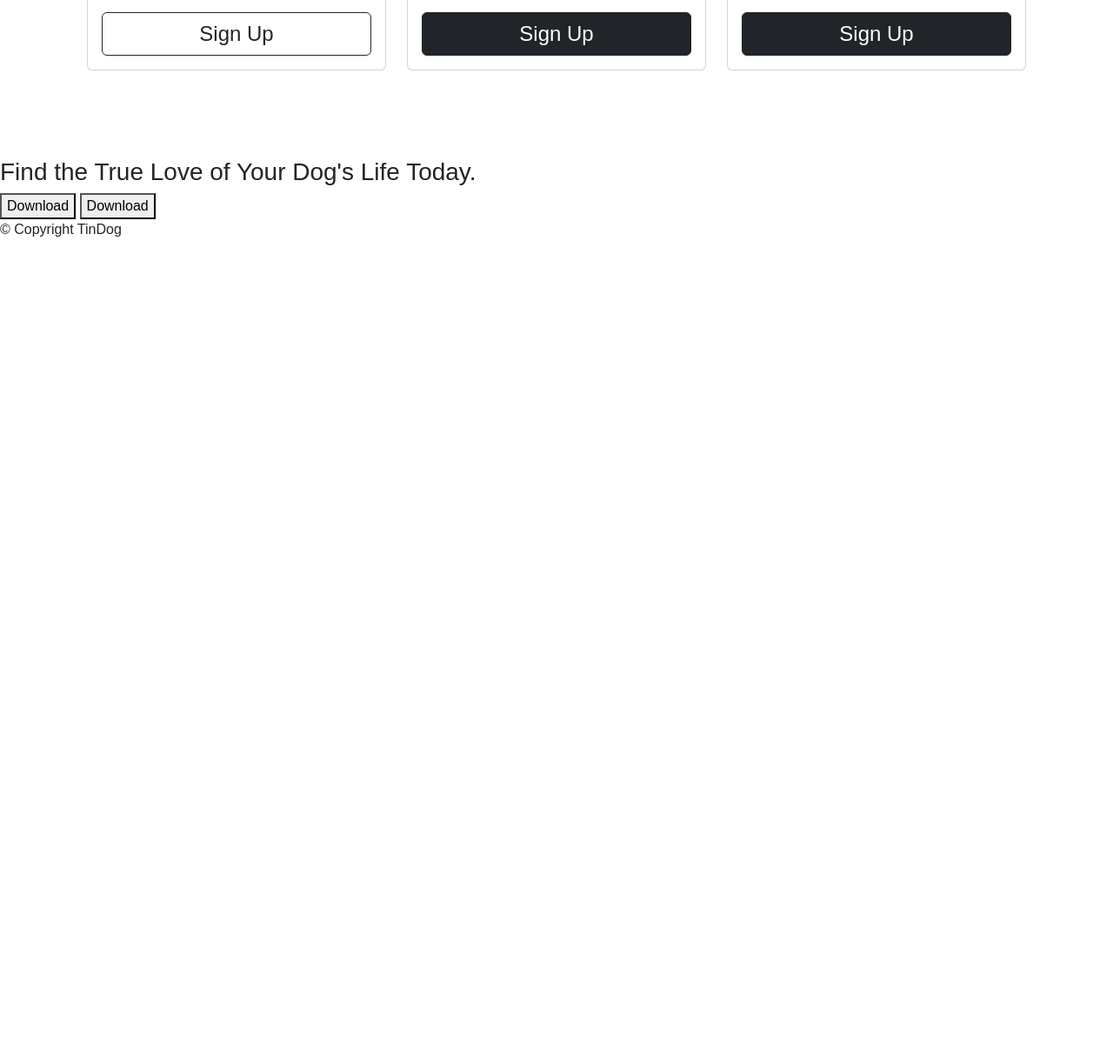
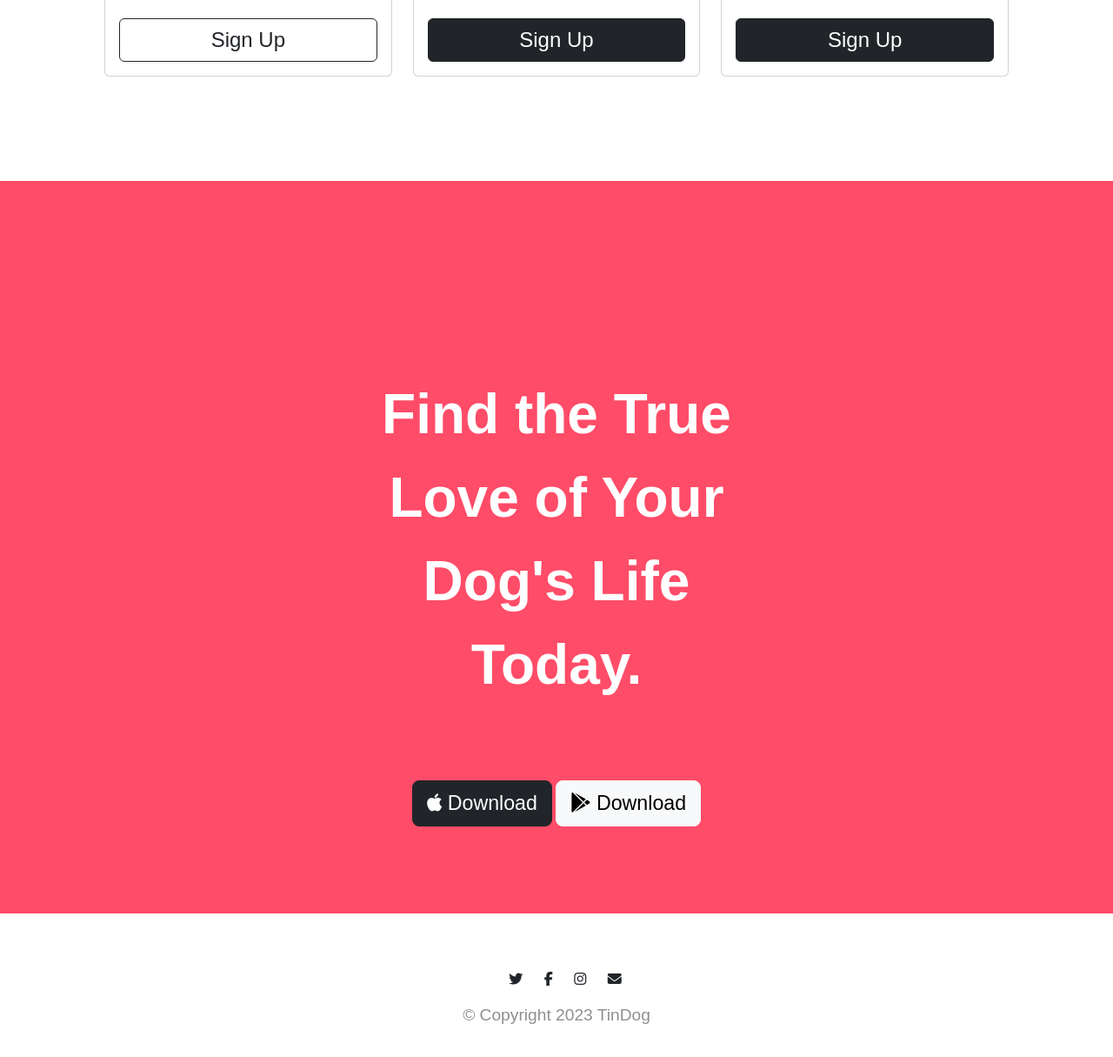
Before and after one commit to MangoPrice/TinDog, a plain HTML site: page index.html in a window 1280 px wide. Shown: the part 2211-3426 px from the top of the page at 87% size. Before the commit the page ends 2503 px from the top, so only its background shows below. Drawn offline with nearby package versions, Linux system fonts and the light colour scheme.

Commit message:
Call to action and Footer adjusts

```diff
--- a/css/styles.css
+++ b/css/styles.css
@@ -20,15 +20,26 @@ body {
 #press {
   background-color: #ef8172;
   text-align: center;
-  padding-bottom: 3%;
+  padding-bottom: 2%;
 }
 #pricing {
-  padding: 100px;
+  padding: 120px;
   text-align: center;
 }
 #features {
   background-color: #fff;
   position: relative;
+}
+#cta {
+  background-color: #ff4c68;
+  padding: 100px 50px;
+}
+#footer {
+  text-align: center;
+  padding-top: 5%;
+  padding-bottom: 1%;
+  background-color: #fff;
+  margin-bottom: 30px;
 }
 
 /* Navbar */
@@ -144,6 +155,45 @@ body {
   width: 100%;
 }
 
+/* Call to Action Classes */
+
+.cta-title {
+  text-align: center;
+  font-family: "Montserrat-black", sans-serif;
+  font-size: 4rem;
+  line-height: 1.5;
+  font-weight: 900;
+  margin: 60px 50px 60px;
+  padding: 60px 300px 5px;
+  color: #fff;
+}
+.download-cta {
+  margin-top: 80px;
+  text-align: center;
+}
+.download-cta-apple {
+  text-align: center;
+  font-size: 145%;
+}
+.download-cta-play {
+  text-align: center;
+  font-size: 145%;
+}
+
+/* footer classes */
+
+.footer-icons {
+  margin-left: 20px;
+  margin-bottom: 20px;
+  text-align: center;
+
+}
+.copyright-p {
+  font-family: "Montserrat-black", sans-serif;
+  font-size: 1.2rem;
+  color: #8f8f8f;
+}
+
 /* Media Breaks */
 
 @media (max-width: 1020px) {
--- a/index.html
+++ b/index.html
@@ -188,17 +188,29 @@
   <!-- Call to Action -->
   <section id="cta">
 
-    <h3>Find the True Love of Your Dog's Life Today.</h3>
-    <button type="button">Download</button>
-    <button type="button">Download</button>
+    <h3 class="cta-title">Find the True Love of Your Dog's Life Today.</h3>
+    <div class="download-cta">
+      <button type="button" class="btn btn-dark btn-lg download-cta-apple">
+        <i class="fa-brands fa-apple"></i>
+        Download
+      </button>
+      <button type="button" class="btn btn-light btn-lg download-cta-play">
+        <i class="fa-brands fa-google-play"></i>
+        Download
+      </button>
+    </div>
+
 
   </section>
 
 
   <!-- Footer -->
   <footer id="footer">
-
-    <p>© Copyright TinDog</p>
+    <i class="fa-brands fa-twitter footer-icons"></i>
+    <i class="fa-brands fa-facebook-f footer-icons"></i>
+    <i class="fa-brands fa-instagram footer-icons"></i>
+    <i class="fa-solid fa-envelope footer-icons"></i>
+    <p class="copyright-p">© Copyright 2023 TinDog</p>
 
   </footer>
 
```
